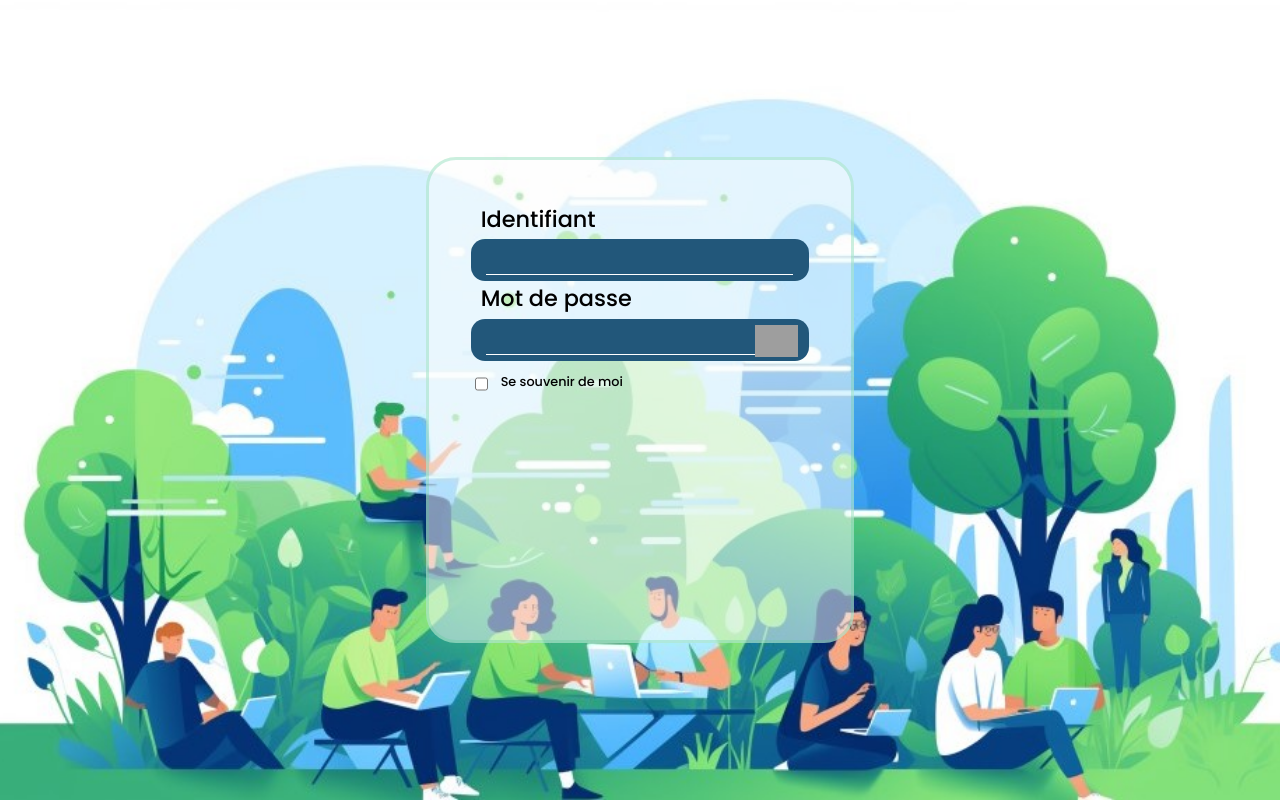
After one commit to Mister-Axolotl/AlerteMNS, a PHP site: page /connexion.html in a window 1280 px wide. The commit adds this page. Run offline with PHP 8.4, Linux system fonts and the light colour scheme; grey boxes are pictures that could not be loaded.

Commit message:
start of HTML and CSS for connexion page (first 2 input and checkbox)

```diff
--- /dev/null
+++ b/connexion.html
@@ -0,0 +1,34 @@
+<!DOCTYPE html>
+<html lang="en">
+<head>
+	<meta charset="UTF-8">
+	<meta name="viewport" content="width=device-width, initial-scale=1.0">
+	<title>Connexion</title>
+	<link rel="icon" href="./images/logo.png" type="image/x-icon">
+    <link rel="stylesheet" href="./sass/main.css">
+</head>
+<body>
+	<main>
+		<form action="" method="post">
+			<div class="inputs" id="input-id">
+				<label for="id">Identifiant</label>
+				<input required type="text" id="id" name="id">
+			</div>
+			<div class="inputs" id="input-password">
+				<label for="password">Mot de passe</label>
+				<input required type="password" id="password" name="password">
+				<button id="view-password">
+					<!-- TODO : changer l'image -->
+					<img src="images/loupe.png" alt="eye icon (to see password)">
+				</button>
+			</div>
+			<!-- TODO : customize checkmark -->
+			<div class="inputs" id="input-stayConnected">
+				<input type="checkbox" id="stayConnected" name="stayConnected">
+				<span class="checkmark"></span>
+				<label for="stayConnected">Se souvenir de moi</label>
+			</div>
+		</form>
+	</main>
+</body>
+</html>
--- a/sass/base/_typography.scss
+++ b/sass/base/_typography.scss
@@ -1,16 +1,16 @@
 @font-face {
     font-family: 'Poppins';
-    src: url('../../fonts/Poppins/Poppins-Medium.ttf');
+    src: url('../fonts/Poppins/Poppins-Medium.ttf');
 }
 
 @font-face {
     font-family: 'Poppins-Bold';
-    src: url('../../fonts/Poppins/Poppins-Bold.ttf');
+    src: url('../fonts/Poppins/Poppins-Bold.ttf');
 }
 
 @font-face {
     font-family: 'Noto-Sans';
-    src: url('../../fonts/Noto_Sans/static/NotoSans-Regular.ttf');
+    src: url('../fonts/Noto_Sans/static/NotoSans-Regular.ttf');
 }
 
 $font-family-poppins: 'Poppins', sans-serif;
--- /dev/null
+++ b/sass/layout/_connexion.scss
@@ -0,0 +1,99 @@
+@import '../utils/_variables.scss';
+
+body {
+	min-height: 100vh;
+	background: url('../images/background.jpg') no-repeat bottom/cover;
+	display: flex;
+	justify-content: center;
+	align-items: center;
+
+	// form frame
+	main {
+		min-height: 60vh;
+		max-height: 75vh;
+		width: 33vw;
+		border: 3px solid rgba($vert, .3);
+		border-radius: 30px;
+		background-color: rgba($blanc, .5);
+
+		form {
+			display: flex;
+			flex-direction: column;
+			justify-content: center;
+			align-items: center;
+			margin: 10%;
+
+			// Group of each input and it's label
+			.inputs {
+				width: 100%;
+				display: flex;
+				flex-direction: column;
+				position: relative;
+
+				label {
+					margin: 0 0 .2rem .6rem;
+					font-size: 1.4rem;
+				}
+
+				input {
+					height: 2.5rem;
+					background-color: $bleu-fonce;
+					border: none;
+					border-radius: 14px;
+					padding-left: 15px;
+					outline: none;
+					color: white;
+					font-size: 1rem;
+
+					&:focus {
+						outline: 3px solid rgba($vert-clair, .4);
+					}
+				}
+
+				// White line in each input
+				&#input-id::after, &#input-password::after {
+					content: "";
+					width: 24vw;
+					height: 1px;
+					display: inline;
+					position: absolute;
+					left: 15px;
+					bottom: 6px;
+					background-color: $blanc;
+				}
+
+				&#input-password::after {
+					width: 21vw;
+				}
+
+				&#input-stayConnected {
+					display: flex;
+					flex-direction: row;
+					align-items: center;
+
+					label {
+						font-size: .8rem;
+					}
+
+					#stayConnected {
+						&:focus {
+							outline: none;
+						}
+					}
+				}
+
+				#view-password {
+					border: none;
+					background: none;
+					position: absolute;
+					bottom: 0px;
+					right: 5px;
+
+					img {
+						height: 2rem;
+					}
+				}
+			}
+		}
+	}
+}
--- a/sass/main.css
+++ b/sass/main.css
@@ -4,15 +4,15 @@
 */
 @font-face {
   font-family: "Poppins";
-  src: url("../../fonts/Poppins/Poppins-Medium.ttf");
+  src: url("../fonts/Poppins/Poppins-Medium.ttf");
 }
 @font-face {
   font-family: "Poppins-Bold";
-  src: url("../../fonts/Poppins/Poppins-Bold.ttf");
+  src: url("../fonts/Poppins/Poppins-Bold.ttf");
 }
 @font-face {
   font-family: "Noto-Sans";
-  src: url("../../fonts/Noto_Sans/static/NotoSans-Regular.ttf");
+  src: url("../fonts/Noto_Sans/static/NotoSans-Regular.ttf");
 }
 html, body, div, span, applet, object, iframe,
 h1, h2, h3, h4, h5, h6, p, blockquote, pre,
@@ -208,6 +208,86 @@ h2 {
   flex-direction: column;
 }
 
+body {
+  min-height: 100vh;
+  background: url("../images/background.jpg") no-repeat bottom/cover;
+  display: flex;
+  justify-content: center;
+  align-items: center;
+}
+body main {
+  min-height: 60vh;
+  max-height: 75vh;
+  width: 33vw;
+  border: 3px solid rgba(87, 204, 153, 0.3);
+  border-radius: 30px;
+  background-color: rgba(254, 254, 254, 0.5);
+}
+body main form {
+  display: flex;
+  flex-direction: column;
+  justify-content: center;
+  align-items: center;
+  margin: 10%;
+}
+body main form .inputs {
+  width: 100%;
+  display: flex;
+  flex-direction: column;
+  position: relative;
+}
+body main form .inputs label {
+  margin: 0 0 0.2rem 0.6rem;
+  font-size: 1.4rem;
+}
+body main form .inputs input {
+  height: 2.5rem;
+  background-color: #22577a;
+  border: none;
+  border-radius: 14px;
+  padding-left: 15px;
+  outline: none;
+  color: white;
+  font-size: 1rem;
+}
+body main form .inputs input:focus {
+  outline: 3px solid rgba(128, 237, 153, 0.4);
+}
+body main form .inputs#input-id::after, body main form .inputs#input-password::after {
+  content: "";
+  width: 24vw;
+  height: 1px;
+  display: inline;
+  position: absolute;
+  left: 15px;
+  bottom: 6px;
+  background-color: #fefefe;
+}
+body main form .inputs#input-password::after {
+  width: 21vw;
+}
+body main form .inputs#input-stayConnected {
+  display: flex;
+  flex-direction: row;
+  align-items: center;
+}
+body main form .inputs#input-stayConnected label {
+  font-size: 0.8rem;
+}
+body main form .inputs#input-stayConnected #stayConnected:focus {
+  outline: none;
+}
+body main form .inputs #view-password {
+  border: none;
+  background: none;
+  position: absolute;
+  bottom: 0px;
+  right: 5px;
+}
+body main form .inputs #view-password img {
+  height: 2rem;
+}
+
 /* ----- Global -----*/
 ::-moz-selection {
   background-color: #57cc99;
--- a/sass/main.scss
+++ b/sass/main.scss
@@ -5,6 +5,7 @@
 @import './layout/sidebar';
 @import './utils/variables';
 @import './layout/container';
+@import './layout/connexion';
 
 /* ----- Global -----*/
 
```
Also changed, not shown: images/Paramètres/poubelle.png (renamed from images/poubelle.png), images/Paramètres/stylo.png (renamed from images/stylo.png), images/background.jpg (added), images/background.webp (deleted), 1 other file.
